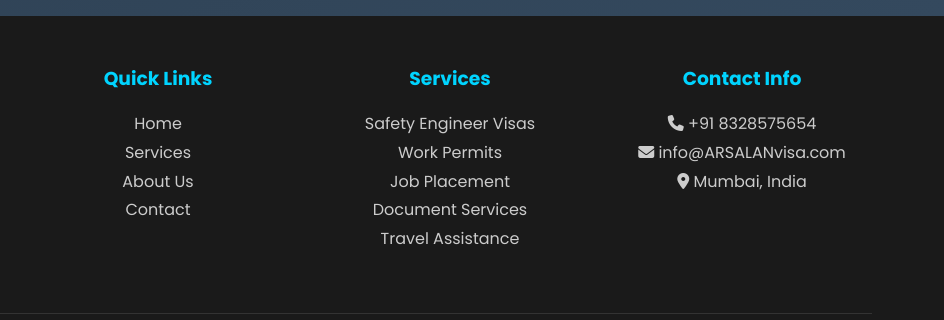
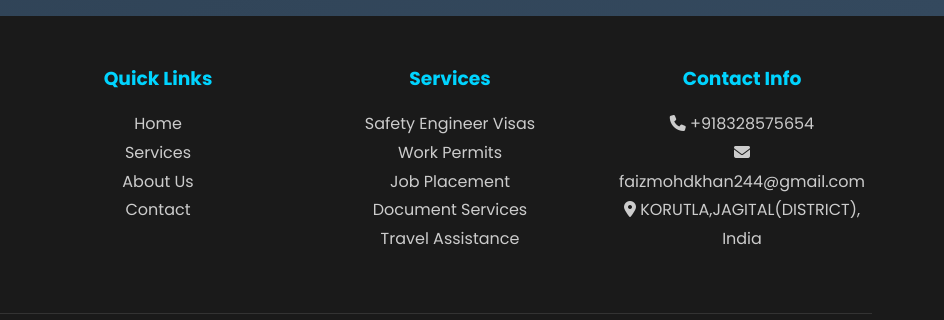
Before and after one commit to shifa-abbu/business, a plain HTML site: page index.html in a window 1280 px wide. Shown: the part 6224-6544 px from the top of the page, 336-1280 px from the left. Drawn offline with Linux system fonts and the light colour scheme.

Commit message:
Update index.html

```diff
--- a/index.html
+++ b/index.html
@@ -1094,9 +1094,9 @@
                 </div>
                 <div class="footer-section">
                     <h3>Contact Info</h3>
-                    <p><i class="fas fa-phone"></i> +91 8328575654</p>
-                    <p><i class="fas fa-envelope"></i> info@ARSALANvisa.com</p>
-                    <p><i class="fas fa-map-marker-alt"></i> Mumbai, India</p>
+                    <p><i class="fas fa-phone"></i> +918328575654</p>
+                    <p><i class="fas fa-envelope"></i> faizmohdkhan244@gmail.com</p>
+                    <p><i class="fas fa-map-marker-alt"></i> KORUTLA,JAGITAL(DISTRICT), India</p>
                 </div>
             </div>
             <div class="footer-bottom">
```
